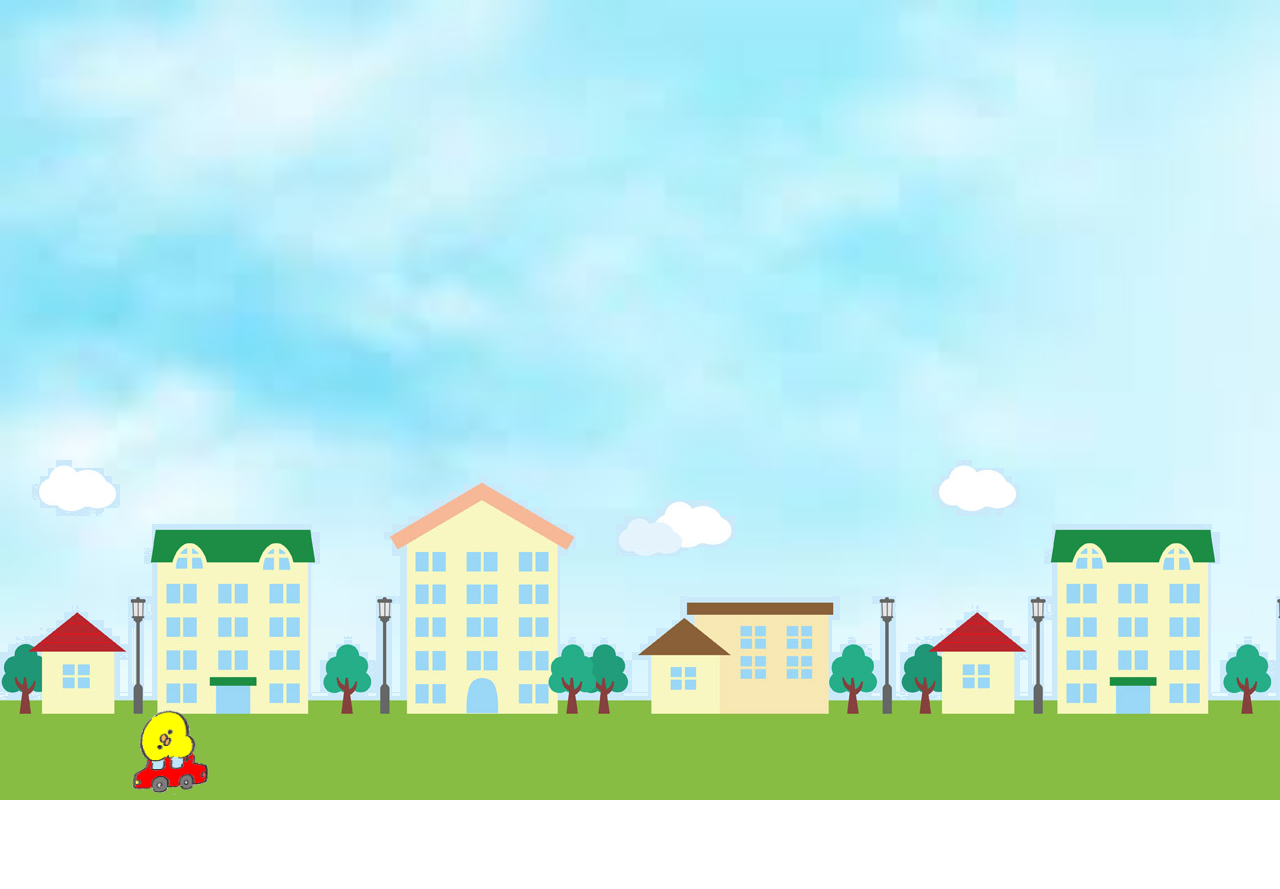
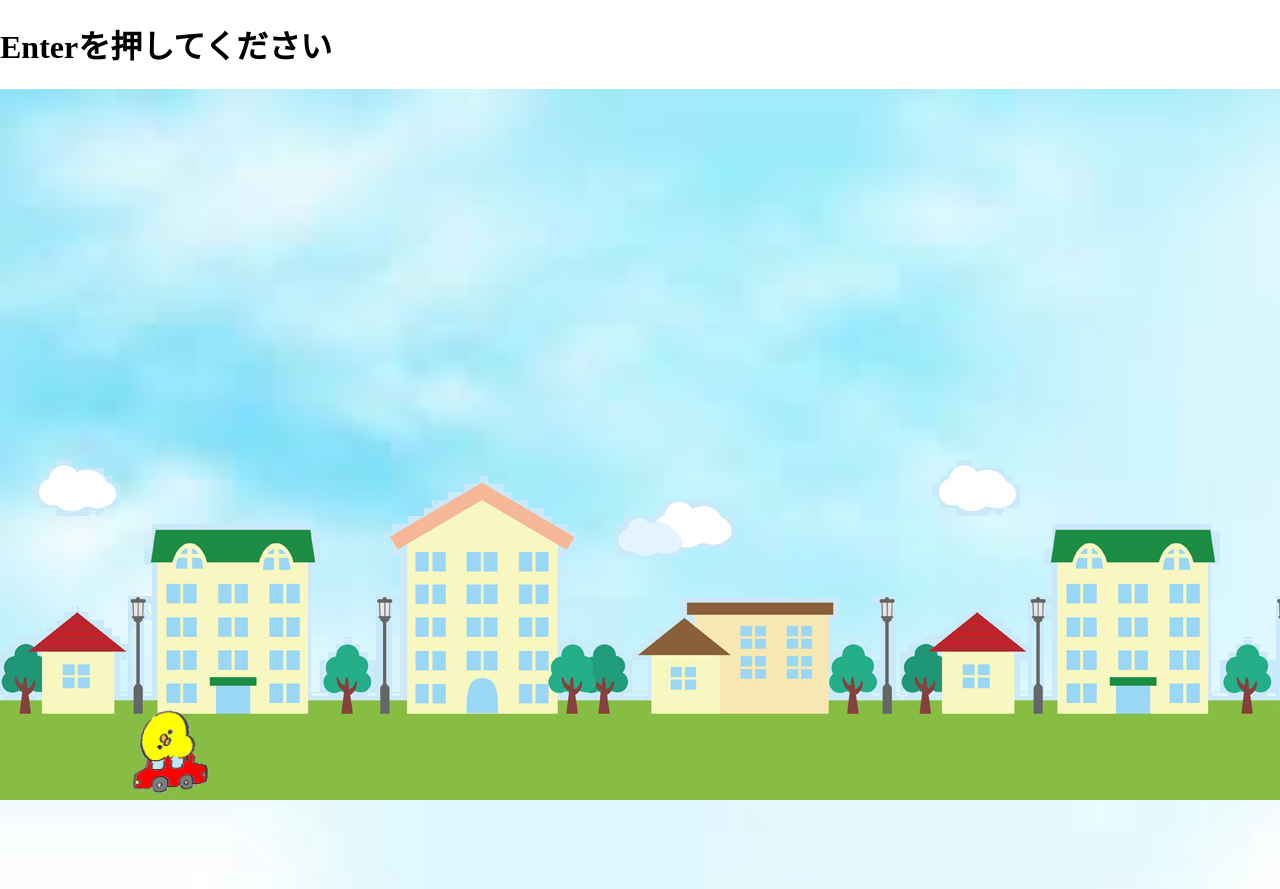
Before and after one commit to cloud4869/web-, a plain HTML site: page index.html in a window 1280 px wide. Shown: the top 889 px of the page. Before the commit the page ends 800 px from the top, so only its background shows below. Drawn offline with Linux system fonts and the light colour scheme.

Commit message:
Update index.html

```diff
--- a/index.html
+++ b/index.html
@@ -7,6 +7,7 @@
     <link rel="stylesheet" href="style.css">
 </head>
 <body>
+    <h1>Enterを押してください</h1>
     <div class="sky"></div>
     <div class="daytime"></div>
     <div class="car">
```
